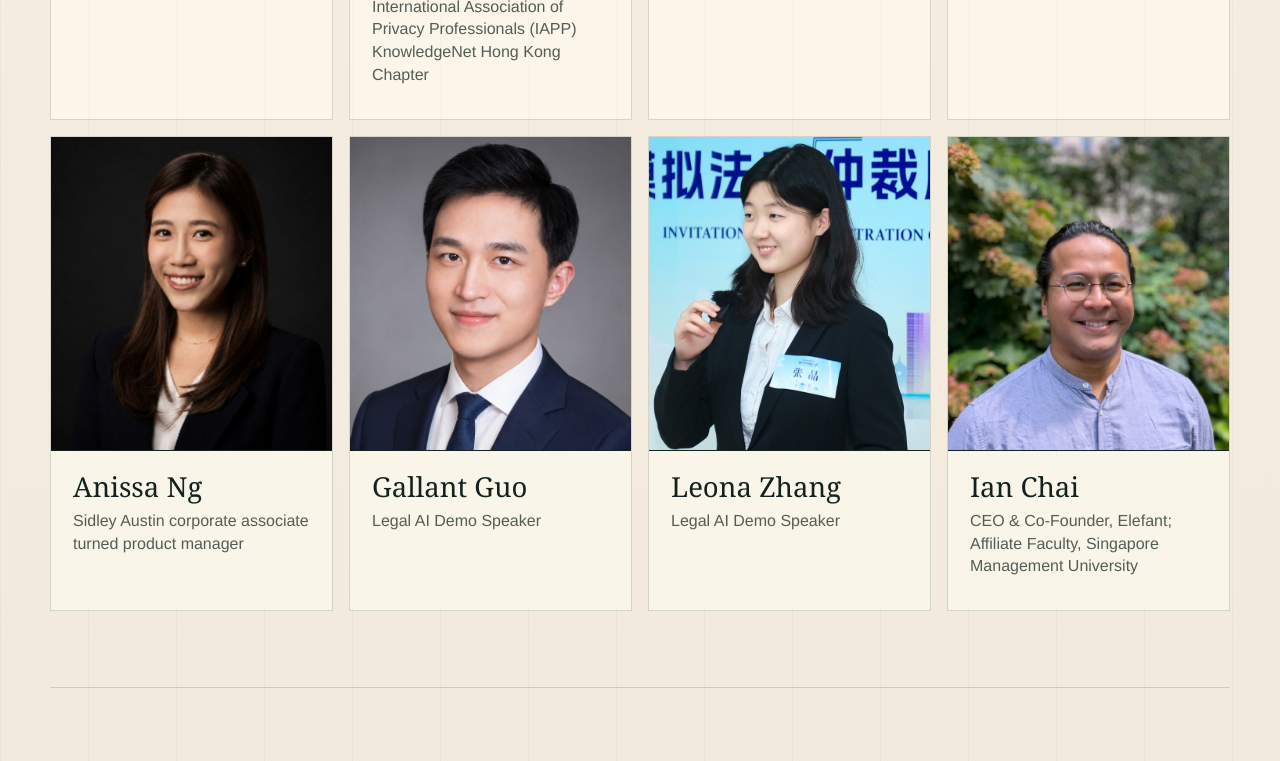
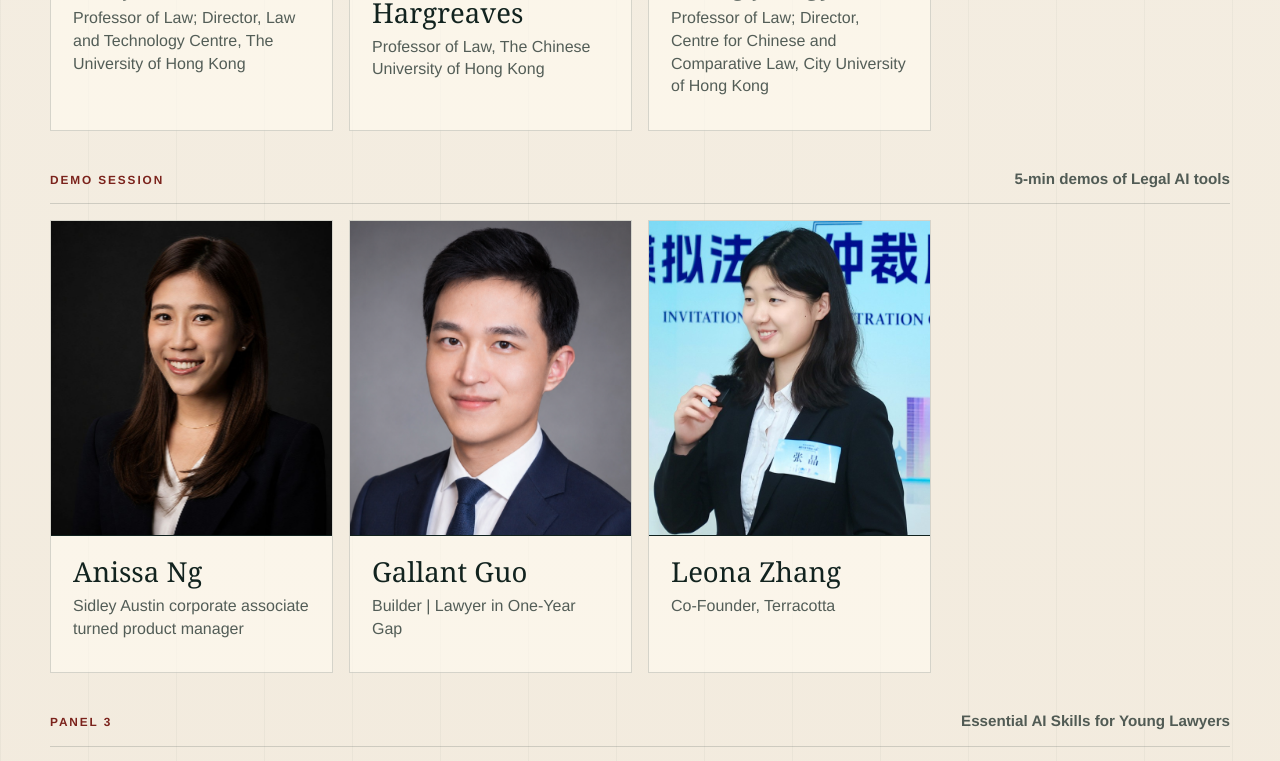
Before and after one commit to abdullahimtiazz/forum, a Next.js app: page / in a window 1280 px wide. Shown: the part 1960-2721 px from the top of the page. Built offline with nearby package versions, Linux system fonts and the light colour scheme.

Commit message:
Group speakers by panel

```diff
--- a/app/globals.css
+++ b/app/globals.css
@@ -326,6 +326,44 @@ h1 {
 .guestList,
 .sponsors {
   padding: 92px 0 76px;
+}
+
+.guestGroups {
+  display: grid;
+  gap: 38px;
+}
+
+.guestGroup {
+  display: grid;
+  gap: 16px;
+}
+
+.guestGroupHeader {
+  display: flex;
+  align-items: baseline;
+  justify-content: space-between;
+  gap: 18px;
+  padding-bottom: 14px;
+  border-bottom: 1px solid var(--line);
+}
+
+.guestGroupHeader span {
+  flex: 0 0 auto;
+  color: var(--cedar);
+  font-size: 0.74rem;
+  font-weight: 800;
+  letter-spacing: 0.16em;
+  text-transform: uppercase;
+}
+
+.guestGroupHeader h3 {
+  margin-bottom: 0;
+  color: rgba(18, 35, 31, 0.72);
+  font-family: var(--font-body);
+  font-size: 0.95rem;
+  font-weight: 650;
+  line-height: 1.35;
+  text-align: right;
 }
 
 .guestGrid {
@@ -1288,6 +1326,19 @@ ul {
     gap: 12px;
   }
 
+  .guestGroups {
+    gap: 30px;
+  }
+
+  .guestGroupHeader {
+    display: grid;
+    gap: 6px;
+  }
+
+  .guestGroupHeader h3 {
+    text-align: left;
+  }
+
   .guestCard {
     min-height: 0;
   }
--- a/app/page.tsx
+++ b/app/page.tsx
@@ -60,19 +60,48 @@ const guests = [
   },
   {
     name: "Gallant Guo",
-    title: "Legal AI Demo Speaker",
+    title: "Builder | Lawyer in One-Year Gap",
     image: "/gallant-guo.png",
   },
   {
     name: "Leona Zhang",
-    title: "Legal AI Demo Speaker",
+    title: "Co-Founder, Terracotta",
     image: "/leona-zhang.jpeg",
   },
   {
-    name: "Ian Chai",
+    name: "Ian Ernst Chai",
     title:
       "CEO & Co-Founder, Elefant; Affiliate Faculty, Singapore Management University",
     image: "/ian-chai.png",
+  },
+  {
+    name: "Alan Chiu",
+    title: "TBC",
+  },
+];
+
+const guestByName = new Map(guests.map((guest) => [guest.name, guest]));
+
+const speakerGroups = [
+  {
+    label: "Panel 1",
+    title: "Frontier Legal AI Landscape",
+    speakers: ["Jamie Tso", "Troy Song", "Rocky Li"],
+  },
+  {
+    label: "Panel 2",
+    title: "Experimenting with Legal AI education",
+    speakers: ["Benjamin Chen", "Stuart Hargreaves", "Wang Jiangyu"],
+  },
+  {
+    label: "Demo Session",
+    title: "5-min demos of Legal AI tools",
+    speakers: ["Anissa Ng", "Gallant Guo", "Leona Zhang"],
+  },
+  {
+    label: "Panel 3",
+    title: "Essential AI Skills for Young Lawyers",
+    speakers: ["Chandy Ye", "Wilfred Kwong", "Ian Ernst Chai", "Alan Chiu"],
   },
 ];
 
@@ -111,7 +140,8 @@ const panels = [
     moderator: "Chandy Ye, Founder, Beyond Change Advisory",
     panelists: [
       "Wilfred Kwong, Head of Group Legal, HAECO",
-      "Ian Chai, CEO & Co-Founder, Elefant; Affiliate Faculty, Singapore Management University",
+      "Ian Ernst Chai, CEO & Co-Founder, Elefant; Affiliate Faculty, Singapore Management University",
+      "Alan Chiu, TBC",
       "I-firm panelist TBC",
       "Barrister panelist TBC",
       "Industry panelist TBC",
@@ -225,8 +255,22 @@ export default function Home() {
           <p className="eyebrow dark">Confirmed roster</p>
           <h2 id="guests-title">Speakers</h2>
         </div>
+        <div className="guestGroups">
+          {speakerGroups.map((group) => (
+            <section className="guestGroup" key={group.label} aria-label={group.title}>
+              <div className="guestGroupHeader">
+                <span>{group.label}</span>
+                <h3>{group.title}</h3>
+              </div>
               <div className="guestGrid">
-          {guests.map((guest) => (
+                {group.speakers.map((speakerName) => {
+                  const guest = guestByName.get(speakerName);
+
+                  if (!guest) {
+                    return null;
+                  }
+
+                  return (
                     <article className="guestCard" key={guest.name}>
                       <img src={guest.image ?? "/portrait-placeholder.svg"} alt="" />
                       <div>
@@ -234,6 +278,10 @@ export default function Home() {
                         <p>{guest.title}</p>
                       </div>
                     </article>
+                  );
+                })}
+              </div>
+            </section>
           ))}
         </div>
       </section>
```
Lines whose indentation alone changed are shown as unchanged.
